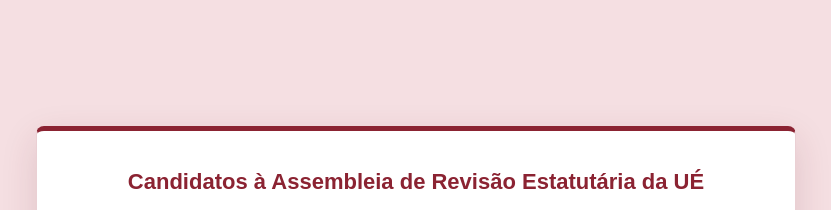
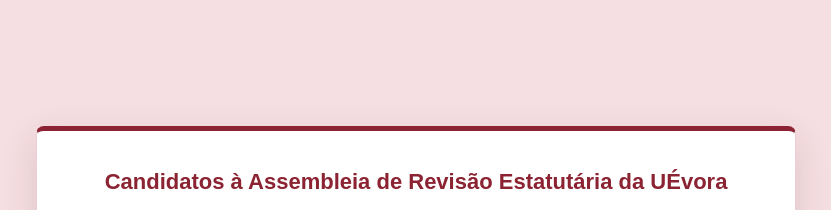
Before and after one commit to listap-web/Candidatos, a plain HTML site: page OZ.html in a window 1280 px wide. Shown: the top 210 px of the page, without its empty margins (224-1055 px from the left). Drawn offline with Linux system fonts and the light colour scheme.

Commit message:
Update title for Assembleia de Revisão Estatutária

```diff
--- a/OZ.html
+++ b/OZ.html
@@ -92,7 +92,7 @@
 <body>
   <main class="fundo">
     <section class="janela">
-     <h1>Candidatos à Assembleia de Revisão Estatutária da UÉ</h1>
+     <h1>Candidatos à Assembleia de Revisão Estatutária da UÉvora</h1>
       <div class="texto">
         <p>Maria Otília Brites Zangão é Professora Coordenadora do Departamento de Enfermagem da Universidade de Évora, onde exerce funções docentes desde junho de 2006. Doutorada em Enfermagem (Universidade Católica Portuguesa, 2014), tem desenvolvido um percurso académico, científico e institucional de mais de 20 anos. É atualmente Subdiretora da Escola Superior de Enfermagem S. João de Deus e coordena o Grupo de Trabalho MEDTECH. Foi Presidente da Assembleia de Escola da Escola Superior de Enfermagem de S. João de Deus entre 2023-2025, Membro do Conselho Geral entre 2022-2023, Diretora de Departamento entre 2017-2019 e 2022-2023. É Membro Integrado do CHRC – Comprehensive Health Research Centre. Dirigiu várias formações de curta duração, foi diretora de curso do Mestrado em Enfermagem de Saúde Materna e Obstétrica e de várias pós-graduações. É autora de várias publicações científicas indexadas na Scopus/WoS e tem experiência na coordenação e participação em projetos de investigação, na orientação de estudantes de licenciatura, mestrado e doutoramento, e na avaliação científica, colaborando regularmente com instituições nacionais e internacionais. É atualmente Membro da Comissão Coordenadora de Avaliação da Escola Superior de Enfermagem S. João de Deus, da Assembleia do Departamento de Enfermagem, Conselheira do Conselho Técnico-Científico da Escola (secretária do órgão entre 2025-2026) e membro da Ordem dos Enfermeiros.</p>
       </div>
```
